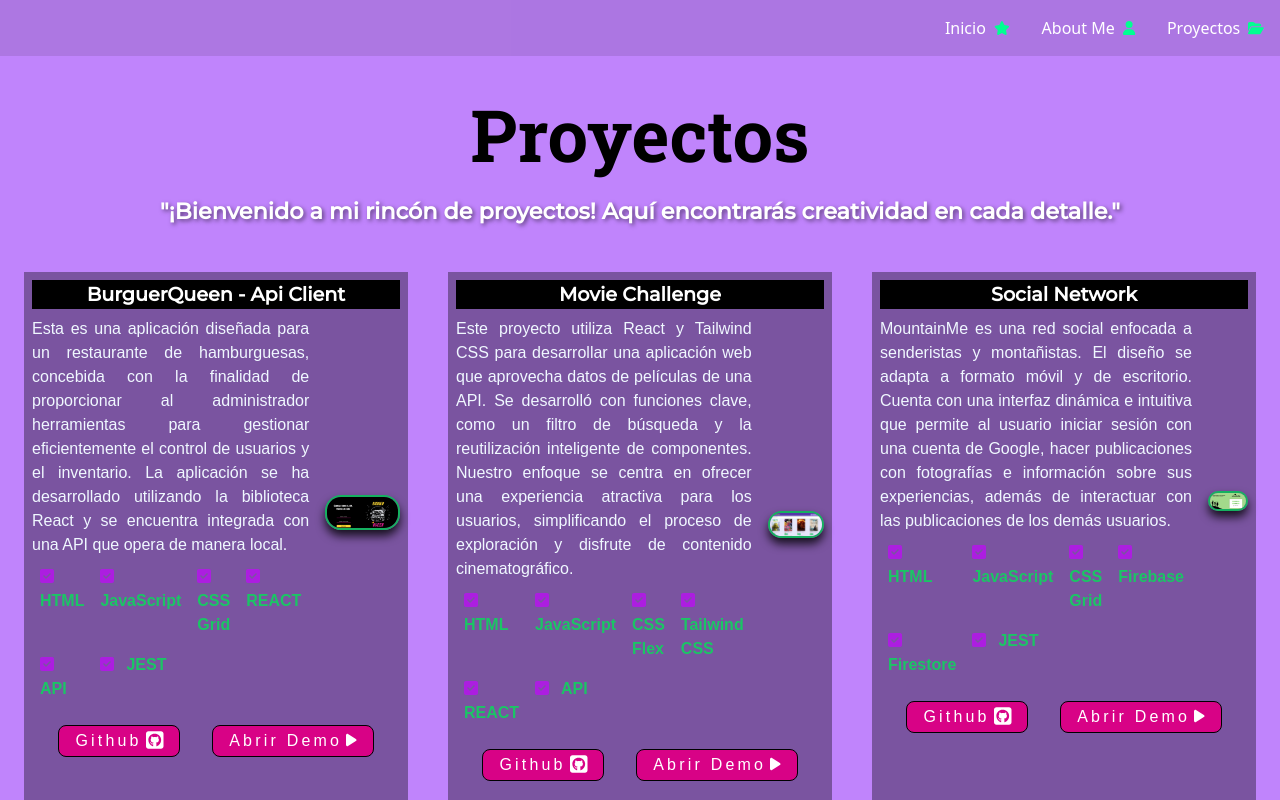
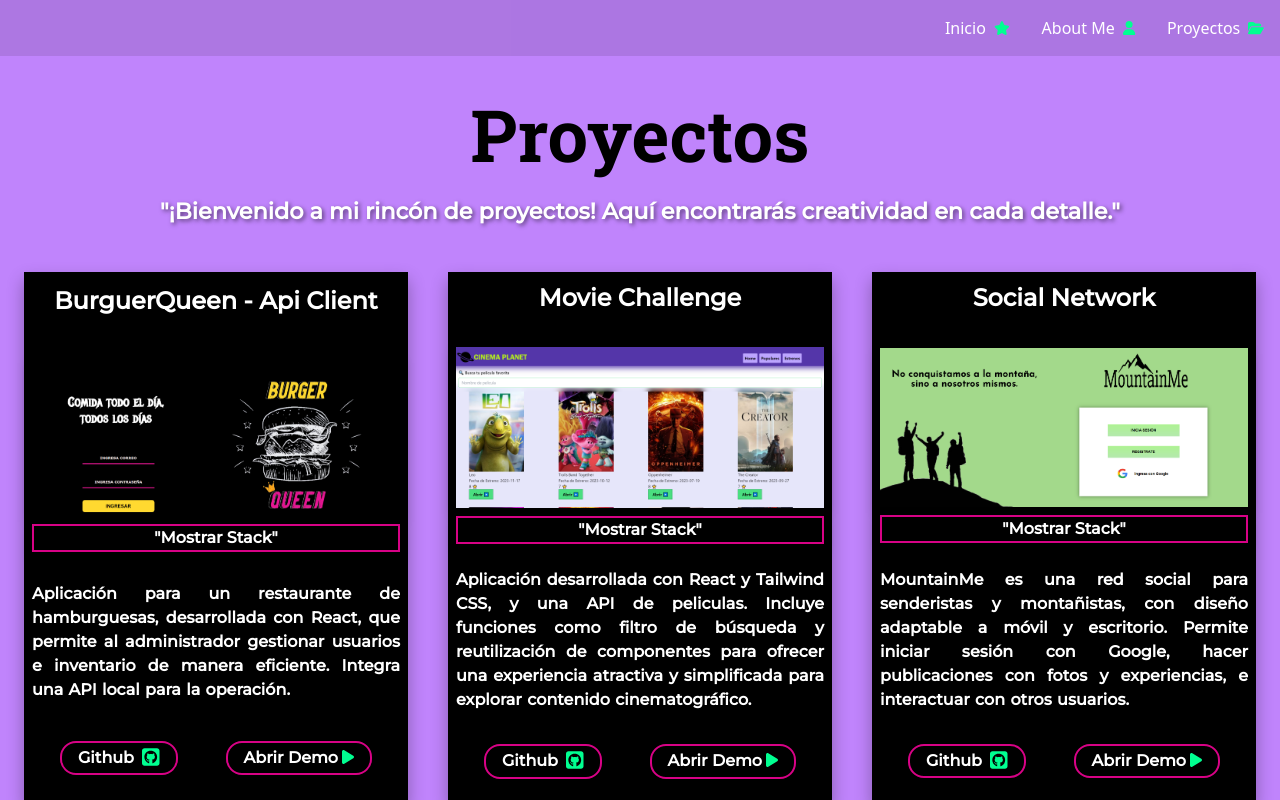
Before and after one commit to PaolaOtamendi/Portafolio, a React (Vite) app: page /Proyectos in a window 1280 px wide. Shown: the top 800 px of the page. Built offline with nearby package versions, Linux system fonts and the light colour scheme.

Commit message:
fix proyectos imagen css

```diff
--- a/src/assets/data.js
+++ b/src/assets/data.js
@@ -2,7 +2,7 @@ export const proyectos = [
     {
         id: 1,
         titulo: "BurguerQueen - Api Client",
-        descripcion: "Esta es una aplicación diseñada para un restaurante de hamburguesas, concebida con la finalidad de proporcionar al administrador herramientas para gestionar eficientemente el control de usuarios y el inventario. La aplicación se ha desarrollado utilizando la biblioteca React y se encuentra integrada con una API que opera de manera local.",
+        descripcion: "Aplicación para un restaurante de hamburguesas, desarrollada con React, que permite al administrador gestionar usuarios e inventario de manera eficiente. Integra una API local para la operación.",
         herramientas: ["HTML", "JavaScript", "CSS Grid", "REACT", "API", "JEST"],
         image: "src/assets/images/burguer.png",
         githubLink: "https://github.com/PaolaOtamendi/DEV007-burger-queen-api-client",
@@ -11,7 +11,7 @@ export const proyectos = [
     {
         id: 2,
         titulo: "Movie Challenge",
-        descripcion: "Este proyecto utiliza React y Tailwind CSS para desarrollar una aplicación web que aprovecha datos de películas de una API. Se desarrolló con funciones clave, como un filtro de búsqueda y la reutilización inteligente de componentes. Nuestro enfoque se centra en ofrecer una experiencia atractiva para los usuarios, simplificando el proceso de exploración y disfrute de contenido cinematográfico.",
+        descripcion: "Aplicación desarrollada con React y Tailwind CSS, y una API de peliculas. Incluye funciones como filtro de búsqueda y reutilización de componentes para ofrecer una experiencia atractiva y simplificada para explorar contenido cinematográfico.",
         herramientas: ["HTML", "JavaScript", "CSS Flex", "Tailwind CSS", "REACT", "API"],
         image: "src/assets/images/movie.png",
         githubLink: "https://github.com/PaolaOtamendi/DEV005-movie-challenge-fw",
@@ -20,7 +20,7 @@ export const proyectos = [
     {
         id: 3,
         titulo: "Social Network",
-        descripcion: "MountainMe es una red social enfocada a senderistas y montañistas. El diseño se adapta a formato móvil y de escritorio. Cuenta con una interfaz dinámica e intuitiva que permite al usuario iniciar sesión con una cuenta de Google, hacer publicaciones con fotografías e información sobre sus experiencias, además de interactuar con las publicaciones de los demás usuarios.",
+        descripcion: "MountainMe es una red social para senderistas y montañistas, con diseño adaptable a móvil y escritorio. Permite iniciar sesión con Google, hacer publicaciones con fotos y experiencias, e interactuar con otros usuarios.",
         herramientas: ["HTML", "JavaScript", "CSS Grid", "Firebase", "Firestore", "JEST"],
         image: "src/assets/images/social.png",
         githubLink: "https://github.com/PaolaOtamendi/DEV007-social-network",
@@ -29,7 +29,7 @@ export const proyectos = [
     {
         id: 4,
         titulo: "MD-Links",
-        descripcion: "Herramienta CLI que analiza documentos Markdown para proporcionar estadísticas sobre enlaces, incluyendo enlaces válidos e inválidos, cantidad total de enlaces y rutas de documentos vinculados. Su propósito es facilitar la obtención de datos valiosos sin comprometer la integridad de la información, ejecutándose en Node.js para versatilidad en entornos de ejecución.",
+        descripcion: "Herramienta CLI en Node.js que analiza documentos Markdown para obtener estadísticas de enlaces, identificando enlaces válidos e inválidos, cantidad total y rutas de documentos vinculados.",
         herramientas: ["JavaScript", "CLI", "HTTP", "NPM", "JEST"],
         image: "src/assets/images/mdlinks.png",
         githubLink: "https://github.com/PaolaOtamendi/DEV007-md-links",
@@ -38,7 +38,7 @@ export const proyectos = [
     {
         id: 5,
         titulo: "Data Lovers",
-        descripcion: "Dirigida a los fanáticos de Rick and Morty, la página proporciona información detallada sobre los personajes, organizada por multiversos, el diseño adopta un enfoque minimalista para equilibrar la extravagancia de los personajes. Se incorporan diferentes filtros por multiversos y personajes, además de animaciones a las tarjetas botones para agregar dinamismo a la experiencia del usuario.",
+        descripcion: "Página para fanáticos de Rick and Morty con información detallada de personajes por multiversos. Diseño minimalista con filtros y animaciones para una experiencia dinámica.",
         herramientas: ["HTML", "JavaScript", "CSS Flexbox", "JEST"],
         image: "src/assets/images/datalovers.png",
         githubLink: "https://github.com/PaolaOtamendi/DEV007-data-lovers",
@@ -47,7 +47,7 @@ export const proyectos = [
     {
         id: 6,
         titulo: "Card Validation",
-        descripcion: "La interfaz está diseñada para ser amigable y predictiva. Esta aplicación web permite al usuario verificar la validez de un número de tarjeta de crédito. Se concluyó enfocar la página en una fundación dedicada al cáncer de mama, dirigida a aquellos que deseen brindar apoyo económico a mujeres que lo necesiten.",
+        descripcion: "Interfaz amigable y predictiva para verificar la validez de tarjetas de crédito. La aplicación web está dirigida a apoyar económicamente a una fundación contra el cáncer de mama, facilitando a los usuarios hacer donaciones de manera sencilla.",
         herramientas: ["HTML", "JavaScript", "CSS Flexbox"],
         image: "src/assets/images/cardvalid.png",
         githubLink: "https://github.com/PaolaOtamendi/DEV007-card-validation",
@@ -56,7 +56,7 @@ export const proyectos = [
     {
         id: 7,
         titulo: "FlowiseAI - Chat with your files",
-        descripcion: "Empleando la herramienta de FlowiseAI se generaron dos chatbots, estas herramientas benefician actualmente para optimizar procesos, automatizar tareas y al aprovechar al máximo sus capacidades. Chat with your files. Este chatbot permite a los usuarios cargar a los usuarios un documento txt o pdf y analizar su contenido.",
+        descripcion: "Con FlowiseAI, creamos 'Chat with your files', un chatbot revolucionario. Ahora puedes cargar documentos en txt o pdf para obtener respuestas instantáneas a tus preguntas o resúmenes detallados. ¡Simplifica tu vida con esta herramienta innovadora!",
         herramientas: ["FlowIse", "JavaScript"],
         image: "src/assets/images/filesflowise.png",
         githubLink: "https://github.com/PaolaOtamendi/UPSK-AI-APPS-001-chat-with-your-files",
@@ -65,7 +65,7 @@ export const proyectos = [
     {
         id: 8,
         titulo: "FlowiseAI - Chat promt to json",
-        descripcion: "Empleando la herramienta de FlowiseAI se generaron dos chatbots de inteligencia artificial. Chat promt to json. Este chatbot es una aplicación que aprovecha el encadenamiento de prompts para producir un resultado en formato JSON",
+        descripcion: "¡Con FlowiseAI, creamos 'Chat promt to json', una increíble aplicación que utiliza el encadenamiento de prompts para generar resultados en formato JSON. ¡Experimenta la revolución de la IA en tus conversaciones!",
         herramientas: ["FlowIse", "JavaScript"],
         image: "src/assets/images/jsonflowise.png",
         githubLink: "https://github.com/PaolaOtamendi/UPSK-AI-APPS-001-chat-with-your-files",
--- a/src/components/Boton.jsx
+++ b/src/components/Boton.jsx
@@ -72,14 +72,15 @@ export const BotonProject = ({ githubLink, demoLink }) => {
       <a href={githubLink} target="_blank" rel="noopener noreferrer">
         <button className="button_href slide_href">
           Github
-          <FontAwesomeIcon icon={faSquareGithub} size="lg" className="ml-1" />
+          <FontAwesomeIcon icon={faSquareGithub} size="lg" style={{ color: "#00ff91" }}
+                className="ml-2" />
         </button>
       </a>
       {demoLink && (
         <a href={demoLink} target="_blank" rel="noopener noreferrer">
           <button className="button_href slide_href">
             Abrir Demo
-            <FontAwesomeIcon icon={faPlay} size="sm" className="ml-1" />
+            <FontAwesomeIcon icon={faPlay} size="sl" style={{ color: "#00ff91" }} className="ml-1" />
           </button>
         </a>
       )}
--- a/src/components/Proyecto.jsx
+++ b/src/components/Proyecto.jsx
@@ -2,6 +2,7 @@ import { FontAwesomeIcon } from "@fortawesome/react-fontawesome";
 import { faSquareCheck } from "@fortawesome/free-solid-svg-icons";
 import { BotonProject } from "./Boton.jsx";
 import "./proyecto.css";
+import { useState } from "react";
 
 export const Proyecto = ({
   titulo,
@@ -11,35 +12,44 @@ export const Proyecto = ({
   githubLink,
   demoLink,
 }) => {
-  console.log("Valor de demoLink:", demoLink);
+
+  const [mostrarHerramientas, setMostrarHerramientas] = useState(false);
+
+  const toggleMostrarHerramientas = () => {
+    setMostrarHerramientas(!mostrarHerramientas);
+  };
+
   return (
     <div className="proyecto">
 
+      <div className="titleApp">
+      <h1>{titulo}</h1>
+      </div>
 
-      <h1 className="titleApp">{titulo}</h1>
-      <div className="dataproyecto">
+      <div className="contain-image">
+      <img src={imagen} alt={titulo} className="image" />
+      <button className="button-tools" onClick={toggleMostrarHerramientas}>"Mostrar Stack"</button>
+      {mostrarHerramientas && (
             <div className="containerdata">
-          <p className="description">{descripcion}</p>
-          <div className="herramientas">
               {herramientas.map((herramienta, index) => (
                 <p key={index} className="tool">
-                <FontAwesomeIcon
-                  icon={faSquareCheck}
-                  style={{ color: "#ac1ee0" }}
-                  className="mr-3"
-                />
                   {herramienta}
                 </p>
               ))}
             </div>
+        )}
       </div>
-        <div className="containerimage">
-          <img src={imagen} alt={titulo} className="image" />
+
+      <div className="dataproyecto">
+        <div className="description">
+          <p>{descripcion}</p>
         </div>
       </div>
+
       <div className="containbutton">
       <BotonProject githubLink={githubLink} demoLink={demoLink} />
       </div>
+
     </div>
   );
 };
--- a/src/components/botones.css
+++ b/src/components/botones.css
@@ -1,12 +1,12 @@
 .button_slide {
     color: #ffffff;
     background-color: #000000;
-    border: 2px solid #d80286;
+    border: 2.5px solid #d80286;
     border-radius: 1rem;
     padding: 0.5rem 2rem;
     display: inline-block;
-    font-family: Arial;
-    font-size: 1.2rem;
+    font-family: 'Montserrat', sans-serif;
+    font-size: 1.1rem;
     font-weight: bold;
     letter-spacing: 0.2rem;
     cursor: pointer;
@@ -14,36 +14,51 @@
     transition: ease-out 0.4s;
   }
 
-  .slide_down:hover {
+/*.slide_down:hover {
     box-shadow: inset 0 100px 0 0 #D80286;
+  }*/
+
+.button_slide:hover {
+    transform: translateY(-1px);
+    scale: 1.1;
+    background-color: #d80286;
+    color: #fff;
   }
 
 .button_href {
     color: #ffffff;
-    background-color: #d80286;
-    border: 1.5px solid #000000;
-    border-radius: 0.5rem;
+    background-color: #000000;
+    border: 2.5px solid #d80286;
+    border-radius: 1rem;
     padding: 0.2rem 1rem;
     margin: 1rem;
     display: inline-block;
-    font-family: Arial;
+    font-family: 'Montserrat', sans-serif;
     font-size: 1rem;
     font-weight:normal;
-    letter-spacing: 0.2rem;
+    font-weight: bold;
     cursor: pointer;
     box-shadow: inset 0 0 0 0 #000000;
     transition: ease-out 0.4s;
 }
 
-.slide_href:hover {
+/*.slide_href:hover {
   box-shadow: inset 0 100px 0 0 #000000;
+}*/
+
+.button_href:hover {
+  transform: translateY(-1px);
+  scale: 1.1;
+  background-color: #d80286;
+  color: #fff;
 }
 
 .button_cv {
   transition: transform 0.3s ease-in-out, scale 0.3s ease-in-out;
   background-color: #000;
   color: #fff;
-  font-size: 1.2rem;
+  font-size: 1.1rem;
+  font-family: 'Montserrat', sans-serif;
   border: 2.5px solid #d80286;
   border-radius: 1rem;
   padding: 0.5rem 0.5rem;
@@ -94,11 +109,12 @@
   transition: transform 0.3s ease-in-out, scale 0.3s ease-in-out;
   background-color: #000;
   color: #fff;
-  font-size: 1.2rem;
+  font-size: 1.1rem;
   border: 2.5px solid #d80286;
   border-radius: 1rem;
   padding: 0.5rem 1.5rem;
   font-weight: bold;
+  font-family: 'Montserrat', sans-serif;
   margin: 0.70rem;
   display: flex;
   align-items: center;
--- a/src/components/proyecto.css
+++ b/src/components/proyecto.css
@@ -1,76 +1,102 @@
 .proyecto {
-    display: flex;
-    flex-direction: column;
+    display: grid;
+    grid-template-areas:
+    "title"
+    "image"
+    "content"
+    "buttons";
+    grid-template-rows: auto;
+    gap: 1rem;
     align-items: center;
-    color: aliceblue;
+    font-family: 'Montserrat', sans-serif;
     padding: 0.5rem;
     margin: 0.5rem;
-    background-color: rgba(0, 0, 0, 0.364);
-    border: 2px solid rgb(0, 0, 0)0;
+    /*background-color: rgba(0, 0, 0, 0.364);*/
+    /*background-color: rgba(255, 255, 255, 0.31);*/
+    /*border: 2.5px solid rgb(0, 0, 0);*/
+    background-color: #000000;
+    box-shadow: 0px 8px 16px rgba(0, 0, 0, 0.3);
+}
+
+.description {
+    font-family: 'Montserrat', sans-serif;
+    text-align: justify;
+    font-weight: bold;
+    color: #ffffff;
+    word-spacing: 1px;
 }
 
 .titleApp {
+    grid-area: title;
     width: 100%;
-    /*margin: 0.5rem;*/
-    margin-bottom: 0.5rem;
-    /*border-radius: 0.5rem;*/
+    height: 3rem;
+    margin-bottom: 0.2rem;
     text-align: center;
     font-family: 'Montserrat', sans-serif;
-    color: rgb(255, 255, 255);
-    font-size: larger;
+    color: #ffffff;
+    font-size:x-large;
     font-weight: bold;
-    /*background-color: rgba(182, 114, 255, 0.716);*/
-    /*background-color: rgba(204, 21, 255, 0.695);*/
     background-color: rgb(0, 0, 0);
 }
 
 .dataproyecto {
-    display: grid;
-    grid-template-columns: 1fr;
-    gap: 1rem;
-    text-align:justify;
-    font-family: arial;
-    font-size: 1rem;
+    grid-area: content;
 }
 
 .containerdata {
-    border-radius: 1rem;
-    display: flex;
-    flex-direction: column;
+    background-color: #000000;
+    width: 100%;
+    display: grid;
+    grid-template-columns: repeat(3, 1fr);
     align-items: center;
     justify-content: center;
+    text-align: center;
 }
 
-.herramientas {
-    display: flex;
-    flex-direction: row;
-    justify-content: space-between;
-}
-
-.herramientas {
-    display: grid;
-    grid-template-columns: repeat(4, 1fr);
-}
-
-.herramientas p {
-    margin: 0.2rem;
-}
-
-.tool{
+.tool {
+    width: 100%;
     padding: 0.3rem;
-    color: #1bc565;
+    /*color: #ffffff;*/
+    color: #00ff91;
     font-weight: bold;
 }
 
-.containerimage {
-    display: flex;
-    align-items: center;
+.button-tools {
+    color: rgb(255, 255, 255);
+    font-size: medium;
+    font-weight: bold;
+    background-color: #000000;
+    border: 2.5px solid #d80286;
+    width: 100%;
+    color: #fff;
+    box-shadow: 0 6px 10px rgba(0, 0, 0, 0.8);
+    transition: transform 0.3s ease-in-out, scale 0.3s ease-in-out;
+}
+
+.button-tools:hover {
+    transform: translateY(-1px);
+    scale: 1.1;
+    background-color: #d80286;
+    color: #fff;
+}
+
+.contain-image {
+    grid-area: image;
+    margin-bottom: 0.5rem;
 }
 
 .image {
-    border-radius: 1rem;
-    border: 2px solid #15b060;
     box-shadow: 0 6px 10px rgba(0, 0, 0, 0.8);
     max-width: 100%;
     height: auto;
+    margin-bottom: 0.5rem;
 }
+
+.containbutton {
+    grid-area: buttons;
+    display: flex;
+    align-items: center;
+    justify-content: center;
+    flex-direction: row;
+    gap: 1rem;
+}
```
Lines whose indentation alone changed are shown as unchanged.
